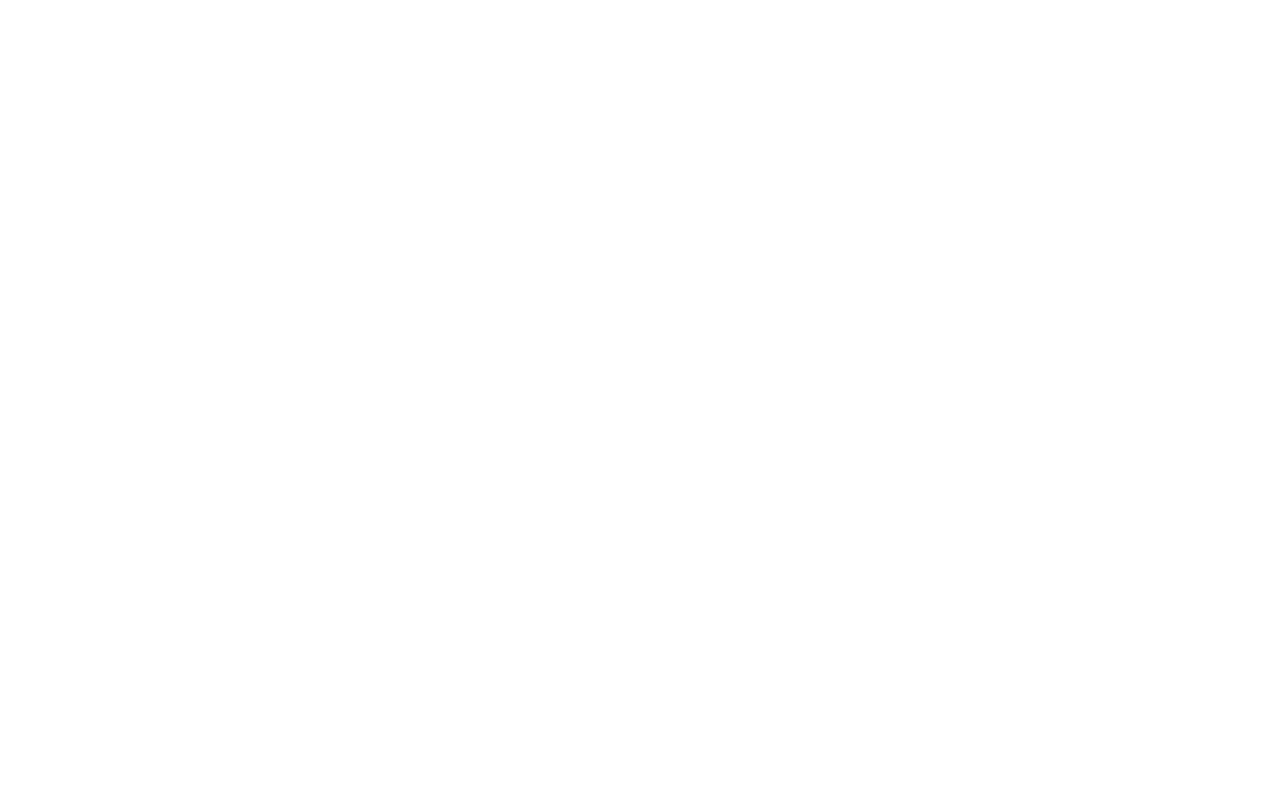
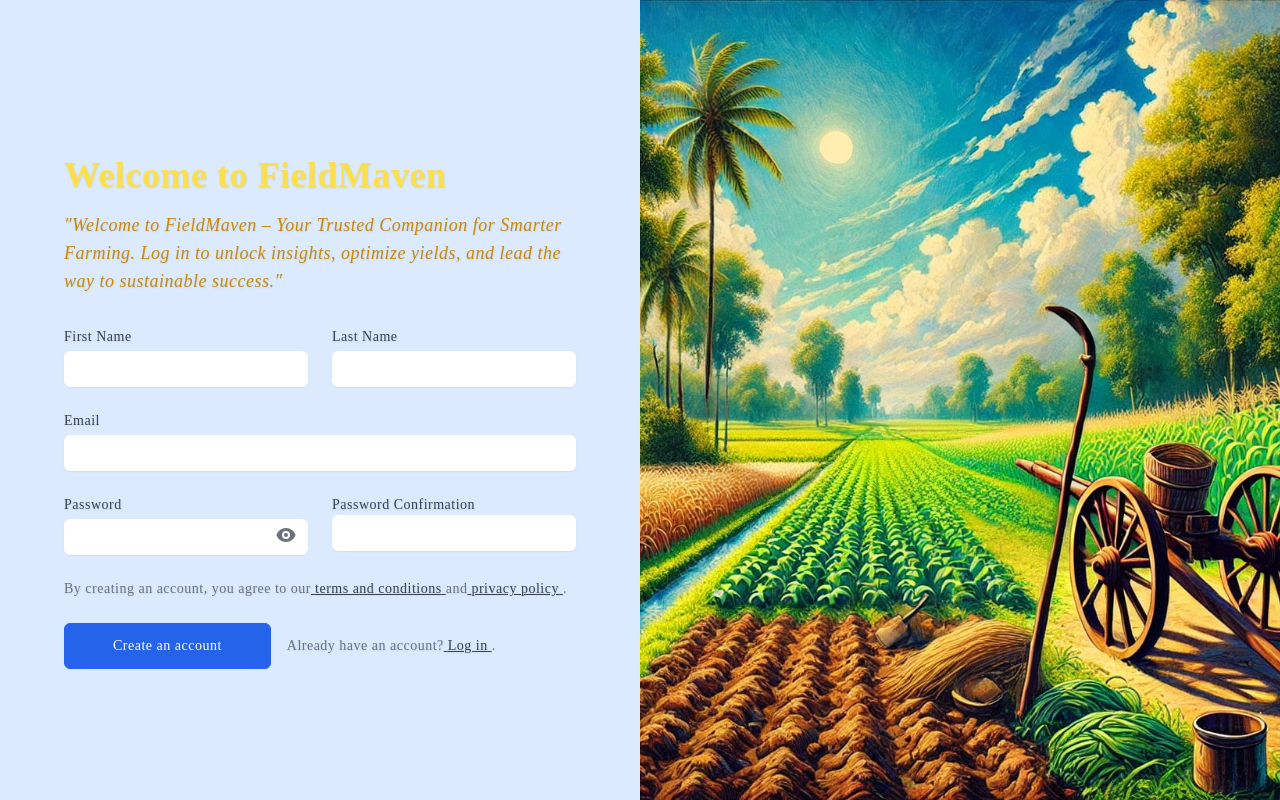
Before and after one commit to Harsh-Kumar-2003/Crop_App, a Next.js app: page /user/signup in a window 1280 px wide. Built offline with nearby package versions, Linux system fonts and the light colour scheme.

Commit message:
Structure done almost +signup process initiated

```diff
--- a/package.json
+++ b/package.json
@@ -12,7 +12,11 @@
     "@fortawesome/fontawesome-svg-core": "^6.7.1",
     "@fortawesome/free-solid-svg-icons": "^6.7.1",
     "@fortawesome/react-fontawesome": "^0.2.2",
+    "@heroicons/react": "^1.0.6",
+    "bcrypt": "^5.1.1",
+    "mongodb": "^6.12.0",
     "next": "15.1.0",
+    "next-auth": "^4.24.11",
     "react": "^19.0.0",
     "react-dom": "^19.0.0"
   },
--- a/src/app/globals.css
+++ b/src/app/globals.css
@@ -1,6 +1,8 @@
 @tailwind base;
 @tailwind components;
 @tailwind utilities;
+
+@import url("https://fonts.googleapis.com/css2?family=Dancing+Script&display=swap");
 
 input#navCb:checked ~ aside {
   left: 0;
--- a/src/app/layout.js
+++ b/src/app/layout.js
@@ -1,4 +1,3 @@
-import Sidebar from "./components/Sidebar";
 import "./globals.css";
 
 export const metadata = {
--- /dev/null
+++ b/src/app/user/[user]/layout.js
@@ -0,0 +1,23 @@
+import Sidebar from "@/components/Sidebar";
+import "@/app/globals.css";
+
+export const metadata = {
+  title: "Create Next App",
+  description: "Generated by create next app",
+};
+
+export default function UserLayout({ children, params }) {
+  // Access the dynamic user parameter from params
+  const { user } = params;
+
+  return (
+    <html lang="en">
+      <body>
+        <main>
+          <Sidebar params={params} />
+          {children}
+        </main>
+      </body>
+    </html>
+  );
+}
--- a/src/app/user/layout.js
+++ /dev/null
@@ -1,20 +0,0 @@
-import Sidebar from "../components/Sidebar";
-import "../globals.css";
-
-export const metadata = {
-  title: "Create Next App",
-  description: "Generated by create next app",
-};
-
-export default function UserLayout({ children }) {
-  return (
-    <html lang="en">
-      <body>
-        <main>
-          <Sidebar />
-          {children}
-        </main>
-      </body>
-    </html>
-  );
-}
--- /dev/null
+++ b/src/app/user/login/page.js
@@ -0,0 +1,6 @@
+import SignUpForm from "@/components/forms/SignUpForm";
+import Link from "next/link";
+
+export default function Login() {
+  return <div></div>;
+}
--- /dev/null
+++ b/src/app/user/signup/page.js
@@ -0,0 +1,50 @@
+import SignUpForm from "@/components/forms/SignUpForm";
+
+export default function SignUp() {
+  return (
+    <div>
+      <section className="bg-blue-100 dark:bg-blue-900">
+        <div className="lg:grid lg:min-h-screen lg:grid-cols-12">
+          <aside className="relative block h-16 lg:order-last lg:col-span-5 lg:h-full xl:col-span-6">
+            <img
+              alt=""
+              src="/signup_image.jpeg"
+              className="absolute inset-0 h-full w-full object-cover"
+            />
+          </aside>
+
+          <main
+            className="flex items-center justify-center px-8 py-8 sm:px-12 lg:col-span-7 lg:px-16 lg:py-12 xl:col-span-6"
+            style={{
+              fontFamily: "'Dancing Script', cursive",
+              color: "#4a4a4a",
+              letterSpacing: "0.5px",
+              textShadow: "0.5px 0.5px 2px rgba(0, 0, 0, 0.1)",
+            }}
+          >
+            <div className="max-w-xl lg:max-w-3xl">
+              <h1 className="mt-6 text-2xl font-bold text-yellow-300 sm:text-3xl md:text-4xl ">
+                Welcome to FieldMaven
+              </h1>
+
+              <p
+                className="mt-4 text-yellow-600 text-lg font-serif italic"
+                style={{
+                  fontFamily: "'Dancing Script', cursive",
+                  letterSpacing: "0.5px",
+                  textShadow: "0.5px 0.5px 2px rgba(0, 0, 0, 0.1)",
+                }}
+              >
+                "Welcome to FieldMaven – Your Trusted Companion for Smarter
+                Farming. Log in to unlock insights, optimize yields, and lead
+                the way to sustainable success."
+              </p>
+
+              <SignUpForm />
+            </div>
+          </main>
+        </div>
+      </section>
+    </div>
+  );
+}
--- a/src/app/components/AppSidebar.js
+++ b/src/components/AppSidebar.js
@@ -1,10 +1,11 @@
 import { usePathname } from "next/navigation";
 import Link from "next/link";
 import React from "react";
-import Divider from "./Divider";
+import { useRouter } from "next/router";
 
-export default function AppSidebar() {
+export default function AppSidebar({ params }) {
   const path = usePathname();
+  const user = params.user;
 
   return (
     <nav
@@ -12,12 +13,12 @@
 text-black"
     >
       <Link
-        href={"/admin/user"}
-        className={
-          "flex gap-4 p-2 " + (path === "/admin/user" ? "text-blue-500" : "")
-        }
+        href={`/user/${user}/profile`} // Use the dynamic uri in the href
+        className={`flex gap-4 p-2 ${
+          path === `/user/${user}/profile` ? "text-blue-500" : ""
+        }`} // Check if the current path matches
       >
-        <span>User Management</span>
+        <span>Profile</span>
       </Link>
 
       <Link
--- a/src/app/components/Sidebar.js
+++ b/src/components/Sidebar.js
@@ -9,7 +9,8 @@
 
 let page = true;
 
-const Sidebar = () => {
+const Sidebar = ({ params }) => {
+  const user = params.user;
   return (
     <main className="md:flex min-h-screen bg-white">
       <label
@@ -40,7 +41,7 @@
             />
           </div>
           <div className="mb-4">
-            {page && (
+            {
               <Link
                 href={"/"}
                 className="text-center mt-4 flex gap-1 items-center justify-center
@@ -52,8 +53,8 @@
               >
                 <span className="text-xl text-black">Home</span>
               </Link>
-            )}
-            {page && (
+            }
+            {
               <Link
                 href={"/admin"}
                 className="text-center mt-4 flex gap-1 items-center justify-center
@@ -65,11 +66,11 @@
               >
                 <span className="text-xl text-black">Administrator</span>
               </Link>
-            )}
+            }
           </div>
           <Divider className="" />
           <div className="text-center">
-            <AppSidebar />
+            <AppSidebar params={params} />
           </div>
         </div>
       </aside>
--- /dev/null
+++ b/src/components/forms/SignUpForm.js
@@ -0,0 +1,153 @@
+"use client";
+
+import { useState } from "react";
+import { EyeIcon, EyeOffIcon } from "@heroicons/react/solid"; // Make sure to install Heroicons
+
+const SignUpForm = () => {
+  const [showPassword, setShowPassword] = useState(false);
+  const [password, setPassword] = useState("");
+  const [confirmPassword, setConfirmPassword] = useState("");
+
+  const handleSubmit = (e) => {
+    e.preventDefault();
+    if (password.length < 8) {
+      alert("Password must be at least 8 characters long.");
+      return;
+    }
+    if (password !== confirmPassword) {
+      alert("Passwords do not match.");
+      return;
+    }
+    // Proceed with form submission
+  };
+
+  return (
+    <form onSubmit={handleSubmit} className="mt-8 grid grid-cols-6 gap-6">
+      <div className="col-span-6 sm:col-span-3">
+        <label
+          htmlFor="FirstName"
+          className="block text-sm font-medium text-gray-700 dark:text-gray-200"
+        >
+          First Name
+        </label>
+        <input
+          type="text"
+          id="FirstName"
+          name="first_name"
+          className="mt-1 w-full rounded-md border-gray-300 bg-white text-sm text-gray-700 shadow-sm dark:border-gray-700 dark:bg-gray-800 dark:text-gray-200 p-2"
+        />
+      </div>
+
+      <div className="col-span-6 sm:col-span-3">
+        <label
+          htmlFor="LastName"
+          className="block text-sm font-medium text-gray-700 dark:text-gray-200"
+        >
+          Last Name
+        </label>
+        <input
+          type="text"
+          id="LastName"
+          name="last_name"
+          className="mt-1 w-full rounded-md border-gray-300 bg-white text-sm text-gray-700 shadow-sm dark:border-gray-700 dark:bg-gray-800 dark:text-gray-200 p-2"
+        />
+      </div>
+
+      <div className="col-span-6">
+        <label
+          htmlFor="Email"
+          className="block text-sm font-medium text-gray-700 dark:text-gray-200"
+        >
+          Email
+        </label>
+        <input
+          type="email"
+          id="Email"
+          name="email"
+          className="mt-1 w-full rounded-md border-gray-300 bg-white text-sm text-gray-700 shadow-sm dark:border-gray-700 dark:bg-gray-800 dark:text-gray-200 p-2"
+        />
+      </div>
+
+      <div className="col-span-6 sm:col-span-3 relative">
+        <label
+          htmlFor="Password"
+          className="block text-sm font-medium text-gray-700 dark:text-gray-200"
+        >
+          Password
+        </label>
+        <input
+          type={showPassword ? "text" : "password"}
+          id="Password"
+          name="password"
+          value={password}
+          onChange={(e) => setPassword(e.target.value)}
+          className="mt-1 w-full rounded-md border-gray-300 bg-white text-sm text-gray-700 shadow-sm dark:border-gray-700 dark:bg-gray-800 dark:text-gray-200 p-2"
+        />
+        <button
+          type="button"
+          onClick={() => setShowPassword(!showPassword)}
+          className="absolute inset-y-0 right-0 flex items-center pr-3 pt-5"
+        >
+          {showPassword ? (
+            <EyeOffIcon className="h-5 w-5 text-gray-500" />
+          ) : (
+            <EyeIcon className="h-5 w-5 text-gray-500" />
+          )}
+        </button>
+      </div>
+
+      <div className="col-span-6 sm:col-span-3 relative">
+        <label
+          htmlFor="PasswordConfirmation"
+          className="block text-sm font-medium text-gray-700 dark:text-gray-200"
+        >
+          Password Confirmation
+        </label>
+        <input
+          type={"password"}
+          id="PasswordConfirmation"
+          name="password_confirmation"
+          value={confirmPassword}
+          onChange={(e) => setConfirmPassword(e.target.value)}
+          className="mt -1 w-full rounded-md border-gray-300 bg-white text-sm text-gray-700 shadow-sm dark:border-gray-700 dark:bg-gray-800 dark:text-gray-200 p-2"
+        />
+      </div>
+
+      <div className="col-span-6">
+        <p className="text-sm text-gray-500 dark:text-gray-400">
+          By creating an account, you agree to our
+          <a href="#" className="text-gray-700 underline dark:text-gray-200">
+            {" "}
+            terms and conditions{" "}
+          </a>
+          and
+          <a href="#" className="text-gray-700 underline dark:text-gray-200">
+            {" "}
+            privacy policy{" "}
+          </a>
+          .
+        </p>
+      </div>
+
+      <div className="col-span-6 sm:flex sm:items-center sm:gap-4">
+        <button className="inline-block shrink-0 rounded-md border border-blue-600 bg-blue-600 px-12 py-3 text-sm font-medium text-white transition hover:bg-transparent hover:text-blue-600 focus:outline-none focus:ring active:text-blue-500 dark:hover:bg-blue-700 dark:hover:text-white">
+          Create an account
+        </button>
+
+        <p className="mt-4 text-sm text-gray-500 sm:mt-0 dark:text-gray-400">
+          Already have an account?
+          <a
+            href="/user/login"
+            className="text-gray-700 underline dark:text-gray-200"
+          >
+            {" "}
+            Log in{" "}
+          </a>
+          .
+        </p>
+      </div>
+    </form>
+  );
+};
+
+export default SignUpForm;
```
Also changed, not shown: public/signup_image.jpeg (added), src/components/Divider.js (renamed from src/app/components/Divider.js), 1 other file (tests, documents, lock files or other folders).
